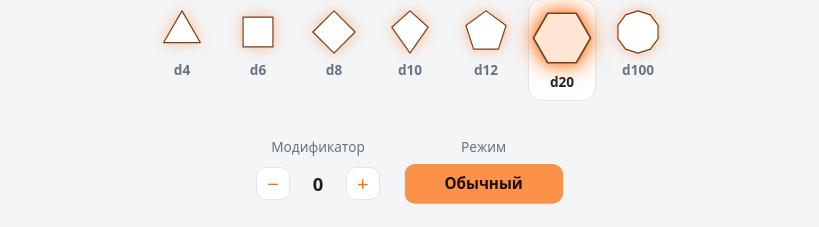
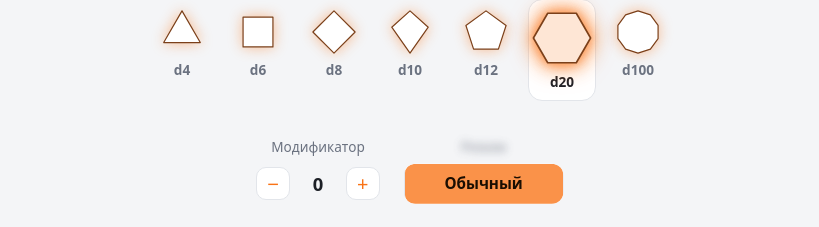
Before and after one commit to Demonkratiy/DnD-Dice-Roll, a React (Vite) app: page / in a window 1280 px wide. In both pictures the pointer is over the element "Режим". Shown: the part 454-681 px from the top of the page, without its empty margins (230-1049 px from the left). Built offline with nearby package versions, Linux system fonts and the light colour scheme.

Commit message:
style(roll-controls): blur mode label while picker is open

```diff
--- a/src/features/roll-controls/ui/RollControls.module.css
+++ b/src/features/roll-controls/ui/RollControls.module.css
@@ -21,4 +21,30 @@
 .modeLabel {
   font-size: 0.85rem;
   color: var(--text-muted);
+  /* Раскрытый барабан перекрывает подпись; чтобы при закрытии она не «выпрыгивала»
+   * резко (и не читалась как лишний пункт пикера) — размываем её на время раскрытия
+   * и плавно проявляем обратно. Условие раскрытия = hover/фокус, тем же управляется
+   * и сам барабан, поэтому отдельное состояние не нужно.
+   *
+   * Тайминги асимметричны: проявление (это состояние) стартует рано (задержка
+   * ~0.3s), но идёт долго (~1.4s) — подпись проступает слабо и постепенно
+   * доходит до полной чёткости, а не выскакивает резко из-под барабана. */
+  transition: filter 1.4s ease 0.1s, opacity 1.4s ease 0.3s;
 }
+
+/* Барабан раскрыт (наведение или клавиатурный фокус внутри .mode) → прячем подпись.
+ * Размытие мгновенное (без задержки), чтобы подпись пропала сразу под барабаном. */
+.mode:hover .modeLabel,
+.mode:focus-within .modeLabel {
+  filter: blur(4px);
+  /* Не до нуля: оставляем слабый силуэт, чтобы при раскрытии подпись была чуть
+   * заметна, а при закрытии проявлялась из лёгкой тени, а не из пустоты. */
+  opacity: 0.8;
+  transition: filter 0.2s ease, opacity 0.2s ease;
+}
+
+@media (prefers-reduced-motion: reduce) {
+  .modeLabel {
+    transition: none;
+  }
+}
```
